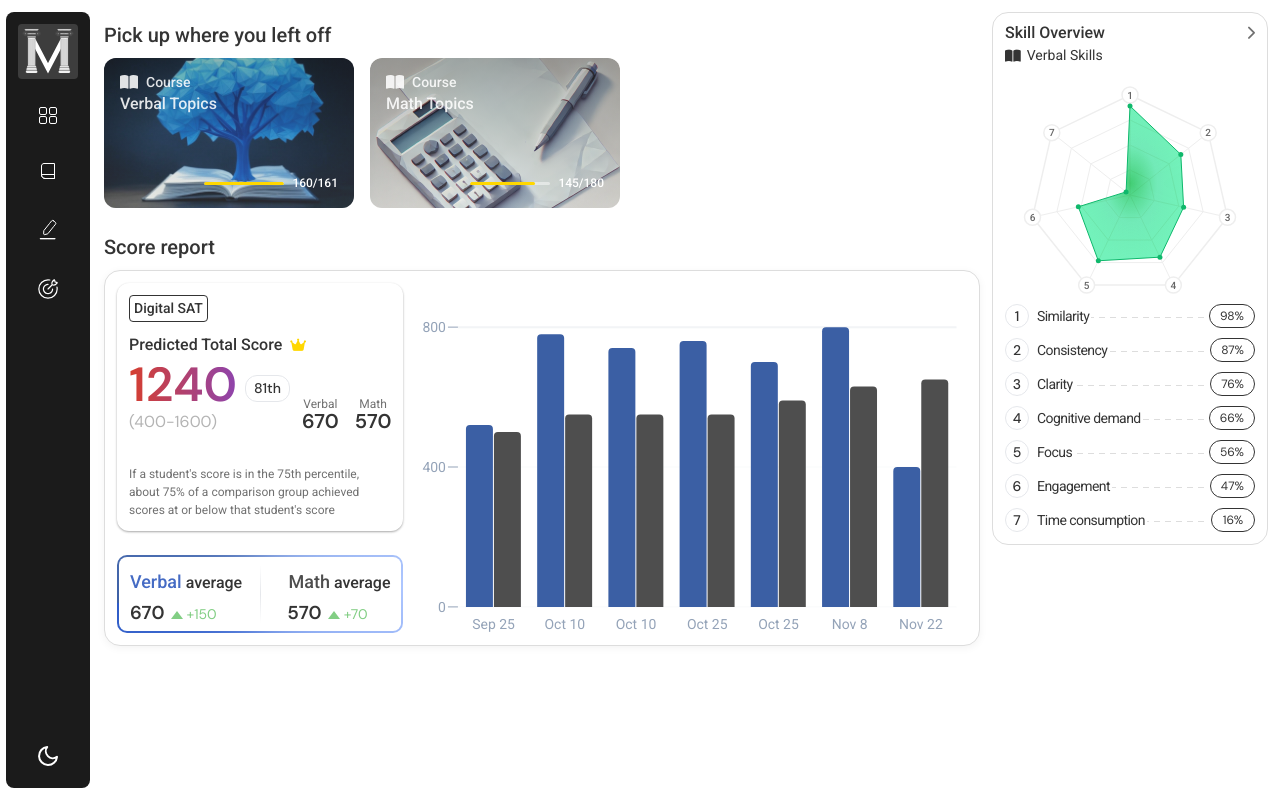
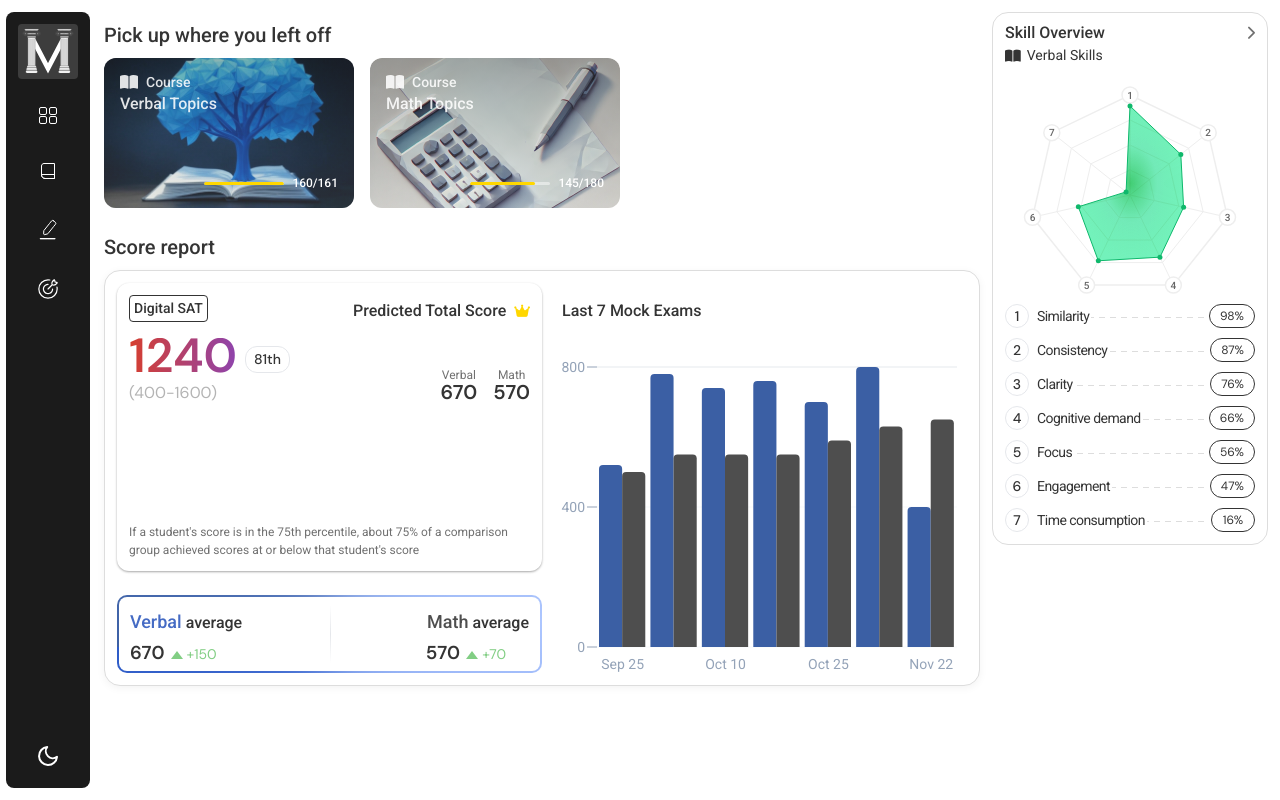
Before and after one commit to Orujhimaru/max_odyssey, a React (Vite) app: page / in a window 1280 px wide. Built offline with nearby package versions, Linux system fonts and the light colour scheme; a web font is replaced by a local one.

Commit message:
design: bar chart header

```diff
--- a/src/components/ScoreColumnComponent/ScoreColumnGraph/ScoreColumn.css
+++ b/src/components/ScoreColumnComponent/ScoreColumnGraph/ScoreColumn.css
@@ -14,7 +14,7 @@
   border-radius: 16px;
   box-shadow: 0 2px 8px rgba(0, 0, 0, 0.05);
   border: 1px solid #dddddd; /* Updated light mode border */
-  /* gap: 8px; */
+  /* gap: 4px; */
   overflow: hidden;
 }
 
@@ -32,14 +32,6 @@
 
 .recharts-text {
   fill: var(--chart-text);
-}
-
-.chart-title {
-  color: var(--text-color);
-  font-size: 24px;
-  font-weight: bold;
-  margin-bottom: 24px;
-  text-align: center;
 }
 
 path[class="recharts-rectangle recharts-tooltip-cursor"] {
@@ -106,7 +98,7 @@ path[class="recharts-rectangle recharts-tooltip-cursor"] {
   width: 100%;
   box-sizing: content-box;
   display: flex;
-  max-height: 350px;
+  height: 100%;
 }
 
 .recharts-responsive-container {
@@ -115,7 +107,7 @@ path[class="recharts-rectangle recharts-tooltip-cursor"] {
   margin-top: auto;
   width: 100% !important;
   max-width: 750px;
-  height: 350px !important;
+  height: 100% !important;
 }
 
 .recharts-wrapper {
@@ -153,6 +145,14 @@ path[class="recharts-rectangle recharts-tooltip-cursor"] {
   /* Your styles here */
 }
 
+.score-header-flex {
+  display: flex;
+  justify-content: space-between;
+  flex-wrap: wrap;
+  gap: 8px;
+  align-items: baseline;
+}
+
 .color-pickers {
   margin-bottom: 24px;
   padding: 16px;
@@ -164,6 +164,13 @@ path[class="recharts-rectangle recharts-tooltip-cursor"] {
   color: var(--text-color);
   font-size: 16px;
   margin: 16px 0 8px;
+}
+
+.chart-bar-section {
+  flex: 1;
+  width: 100%;
+  display: flex;
+  flex-direction: column;
 }
 
 .x-axis-tick {
@@ -243,3 +250,19 @@ tspan {
     /* flex-direction: column; */
   }
 }
+
+.chart-header {
+  display: flex;
+  /* justify-content: space-between; */
+  align-items: center;
+  /* margin-bottom: 12px; */
+}
+
+.chart-title {
+  /* font-family: "DM Sans", sans-serif; */
+  font-size: 16px;
+  font-weight: 500;
+  color: var(--text-primary);
+  padding-left: 20px;
+  padding-top: 16px;
+}
--- a/src/components/ScoreColumnComponent/ScoreColumnGraph/ScoreColumn.jsx
+++ b/src/components/ScoreColumnComponent/ScoreColumnGraph/ScoreColumn.jsx
@@ -166,6 +166,10 @@ export default function ScoreColumnGraph() {
               mathScore={averageMath}
             />
           </div>
+          <div className="chart-bar-section">
+            <div className="chart-header">
+              <h3 className="chart-title">Last 7 Mock Exams</h3>
+            </div>
             <ResponsiveContainer width="100%" height={350} ref={chartRef}>
               <BarChart
                 data={displayData}
@@ -290,6 +294,7 @@ export default function ScoreColumnGraph() {
             </ResponsiveContainer>
           </div>
         </div>
+      </div>
     </>
   );
 }
```
Lines whose indentation alone changed are shown as unchanged.
